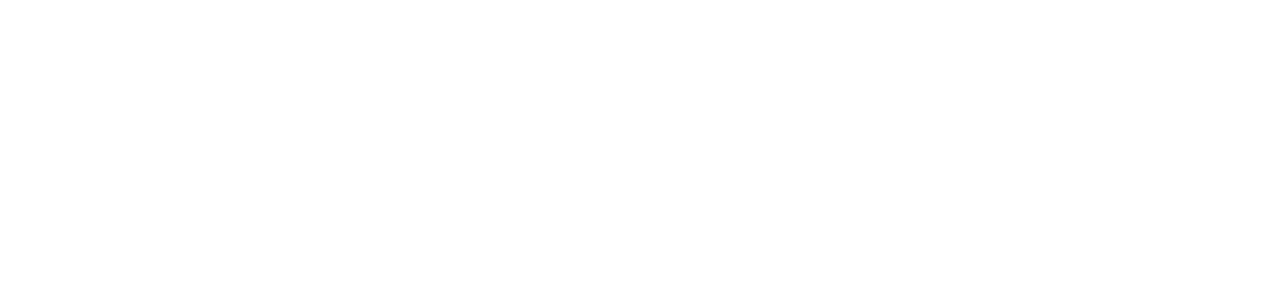
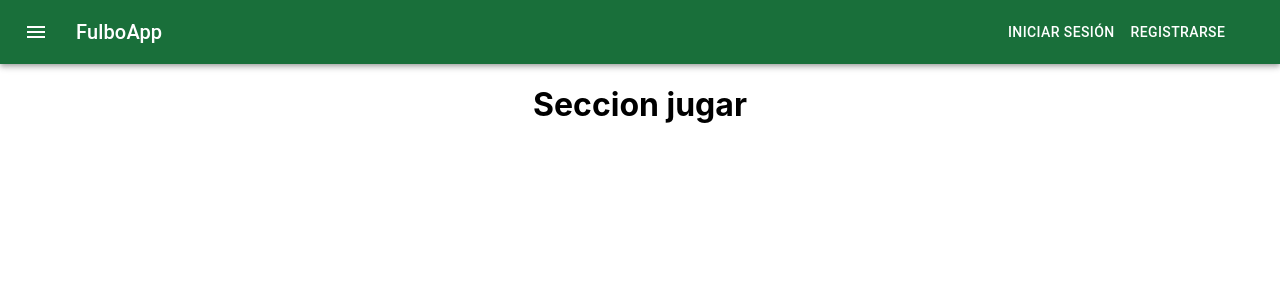
Before and after one commit to Franco-BP/fulboapp_front, a React (Create React App) app: page /play in a window 1280 px wide. Before the commit this address had no page. Shown: the top 300 px of the page. Built offline with nearby package versions, Linux system fonts and the light colour scheme.

Commit message:
Feature/Se agrega el routing para los botones del inicio y para el boton de Home (FulboApp de la TopBar)

```diff
--- a/src/App.js
+++ b/src/App.js
@@ -2,6 +2,8 @@
 import React from 'react';
 import Home from './components/Home/Home'
 import { BrowserRouter, Route, Routes } from 'react-router-dom';
+import LayoutToPlay from './components/Layouts/LayoutToPlay/LayoutToPlay';
+import LayoutToCreate from './components/Layouts/LayoutToCreate/LayoutToCreate';
 
 function App() {
   return (
@@ -9,6 +11,8 @@
       <BrowserRouter>
         <Routes>
           <Route path="/" element={<Home />}/>
+          <Route path="/play" element={<LayoutToPlay />}/>
+          <Route path="/create" element={<LayoutToCreate />}/>
         </Routes>
       </BrowserRouter>
     </div>
--- a/src/components/Home/Home.css
+++ b/src/components/Home/Home.css
@@ -1,9 +1,9 @@
-.main-div {
+.main-div-home {
     min-height: 100%;
     width: 100%;
 }
 
-.hero-section {
+.hero-section-home {
     background-color: #282c34;
     min-height: 100vh;
     display: flex;
--- a/src/components/Home/Home.jsx
+++ b/src/components/Home/Home.jsx
@@ -1,26 +1,38 @@
 import React from 'react';
 import "./Home.css";
+import { Typography, useMediaQuery } from '@mui/material';
+import { useTheme, createTheme, ThemeProvider } from '@mui/material/styles';
+import { green } from '@mui/material/colors';
+import { useNavigate } from 'react-router-dom';
+import fulboAppLogo from '../../images/IMG_5248.jpg';
 import Stack from '@mui/material/Stack';
 import Button from '@mui/material/Button';
 import TopBar from '../TopBar/TopBar';
-import { Typography, useMediaQuery } from '@mui/material';
-import { useTheme } from '@mui/material/styles';
-import fulboAppLogo from '../../images/IMG_5248.jpg';
+
+const theme = createTheme({
+    palette: {
+        primary: green,
+        secondary: green,
+    },
+});
 
 const Home = () => {
-    const theme = useTheme();
+    const screen = useTheme();
+    const mobileMatch = useMediaQuery(screen.breakpoints.down('700'));
+    const navigate = useNavigate();
 
-    const mobileMatch = useMediaQuery(theme.breakpoints.down('700'));
-
-    const handleClick = () => {
-        console.log("Clicked button")
+    const navigateToPlay = () => {
+        navigate('/play');
     }
 
+    const navigateToCreate = () => {
+        navigate('/create');
+    }
 
     return (
-        <div className="main-div">
+        <div className="main-div-home">
             <TopBar />
-            <header className="hero-section">
+            <header className="hero-section-home">
             <img className="fulboapp-logo" src={fulboAppLogo} alt='FulboApp logo'></img>
             {!mobileMatch?
                 <Typography variant="h1" sx={{mb: 6}}>
@@ -32,12 +44,14 @@
                 </Typography>
             }
             <Stack direction="row" spacing={2}>
-            <Button variant="contained" color='primary' onClick={handleClick}>
-                Quiero jugar
-            </Button>
-            <Button variant="outlined" color="secondary" onClick={handleClick}>
-                Quiero crear un partido
-            </Button>
+            <ThemeProvider theme={theme}>
+                <Button variant="contained" color="primary" onClick={navigateToPlay}>
+                    Quiero jugar
+                </Button>
+                <Button variant="outlined" color="secondary" onClick={navigateToCreate}>
+                    Quiero crear un partido
+                </Button>
+            </ThemeProvider>
             </Stack>
         </header>
         </div>
--- /dev/null
+++ b/src/components/Layouts/LayoutToCreate/LayoutToCreate.css
@@ -0,0 +1,9 @@
+.main-div-create {
+    height: 100%;
+    width: 100%;
+}
+
+.hero-section-create {
+    height: 100%;
+    background-color: white;
+}
--- /dev/null
+++ b/src/components/Layouts/LayoutToCreate/LayoutToCreate.jsx
@@ -0,0 +1,16 @@
+import React from 'react'
+import "./LayoutToCreate.css"
+import TopBar from '../../TopBar/TopBar';
+
+const LayoutToCreate = () => {
+  return (
+    <div className="main-div-create">
+        <TopBar />
+        <div className="hero-section-create">
+          <h1> Seccion crear </h1>
+        </div>
+    </div>
+  )
+}
+
+export default LayoutToCreate;
--- /dev/null
+++ b/src/components/Layouts/LayoutToPlay/LayoutToPlay.css
@@ -0,0 +1,9 @@
+.main-div-play {
+    height: 100%;
+    width: 100%;
+}
+
+.hero-section-play {
+    height: 100%;
+    background-color: white;
+}
--- /dev/null
+++ b/src/components/Layouts/LayoutToPlay/LayoutToPlay.jsx
@@ -0,0 +1,16 @@
+import React from 'react'
+import "./LayoutToPlay.css"
+import TopBar from '../../TopBar/TopBar';
+
+const LayoutToPlay = () => {
+  return (
+    <div className="main-div-play">
+        <TopBar />
+        <div className="hero-section-play">
+          <h1> Seccion jugar </h1>
+        </div>
+    </div>
+  )
+}
+
+export default LayoutToPlay
--- a/src/components/TopBar/TopBar.css
+++ b/src/components/TopBar/TopBar.css
@@ -1,3 +1,15 @@
-.main-div {
+.main-div-topbar {
     width: 100%;
 }
+
+.fulboapp-name-container {
+    width: 75%;
+}
+
+.fulboapp-name {
+    width: 10%;
+}
+
+.fulboapp-name:hover {
+    cursor: pointer;
+}
--- a/src/components/TopBar/TopBar.jsx
+++ b/src/components/TopBar/TopBar.jsx
@@ -6,6 +6,7 @@
 import RegistrationForm from './RegistrationForm'
 import { useTheme } from '@mui/material/styles'
 import { useMediaQuery } from '@mui/material'
+import { useNavigate } from 'react-router-dom'
 
 const TopBar = () => {
     const SXAPPBAR = {
@@ -29,8 +30,12 @@
     const [open, setOpen] = React.useState(false);
     const [modalForm, setForm] = React.useState(null);
     const theme = useTheme();
+    const mobileMatch = useMediaQuery(theme.breakpoints.down('500'));
+    const navigate = useNavigate();
 
-    const mobileMatch = useMediaQuery(theme.breakpoints.down('500'));
+    const navigateToHome = () => {
+        navigate('/');
+    }
 
     const handleMenu = () => {
 
@@ -46,7 +51,7 @@
     }
 
     return (
-        <div className="main-div">
+        <div className="main-div-topbar">
             <AppBar sx={SXAPPBAR}>
                 <Toolbar>
                     <IconButton
@@ -60,9 +65,14 @@
                         <MenuIcon />
                     </IconButton>
                     {!mobileMatch?
-                    <Typography className="fulboapp-name" variant="h6" component="div" align="left" sx={{ flexGrow: 1 }}>
-                        FulboApp
-                    </Typography>
+                    <div className="fulboapp-name-container">
+                        <Typography
+                            className="fulboapp-name" variant="h6" component="div" align="left"
+                            sx={{ flexGrow: 1 }} onClick={navigateToHome}
+                        >
+                            FulboApp
+                        </Typography>
+                    </div>
                     :
                     <div></div>}
                     <Button color="inherit" onClick={() => handleOpen("login")}>Iniciar Sesión</Button>
```
